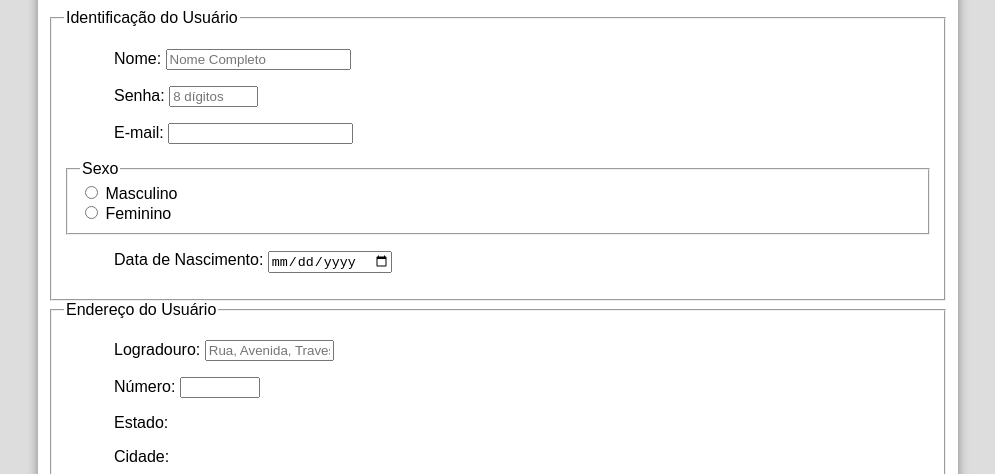
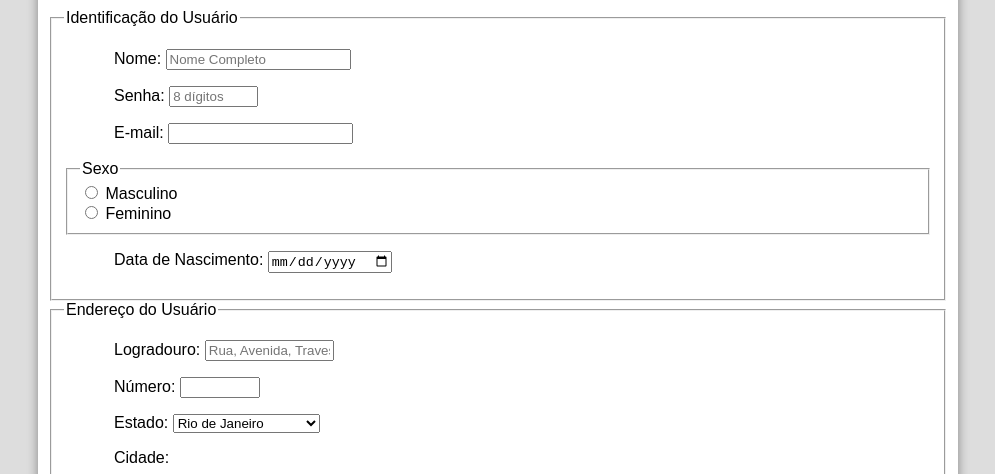
Before and after one commit to FabioSilva76/Projeto-Google-Glass, a plain HTML site: page projeto-glass-html5/_textos/fale-conosco.html in a window 1280 px wide. Shown: the part 326-800 px from the top of the page, without its empty margins (142-1137 px from the left). Drawn offline with Linux system fonts and the light colour scheme.

Commit message:
Exercícios html

```diff
--- a/projeto-glass-html5/_textos/fale-conosco.html
+++ b/projeto-glass-html5/_textos/fale-conosco.html
@@ -74,8 +74,21 @@
      <input type="text" name="tRua" id="cRua" size="13" maxlength="80" placeholder="Rua, Avenida, Travessa"></p>
    <p><label for="cNum"> Número:</label>
      <input type="number" name="tNum" id="cNum" min="0" max="99999"></p>
-   <p><label for="cEst"> Estado:</label> </p>
-   <p><label for="cCid"> Cidade:</p></label>
+   <p><label for="cEst"> Estado:</label>
+        <select name="tEst" id="cEst">
+            <optgroup label="Região Sudeste">
+        <option value="RJ">Rio de Janeiro</option>
+        <option value="SP">São Paulo</option>
+        <option value="MG">Minas Gerais</option>
+    </optgroup>
+    <optgroup label="Região Sul">
+        <option value="PR">Paraná</option>
+        <option value="SC">Santa Catarina</option>
+        <option value="RS">Rio Grande do Sul</option>
+    </optgroup>
+    </select></p>
+
+    <p><label for="cCid"> Cidade:</p></label>
     </fieldset>
 <fieldset id="mensagem">
 
```
